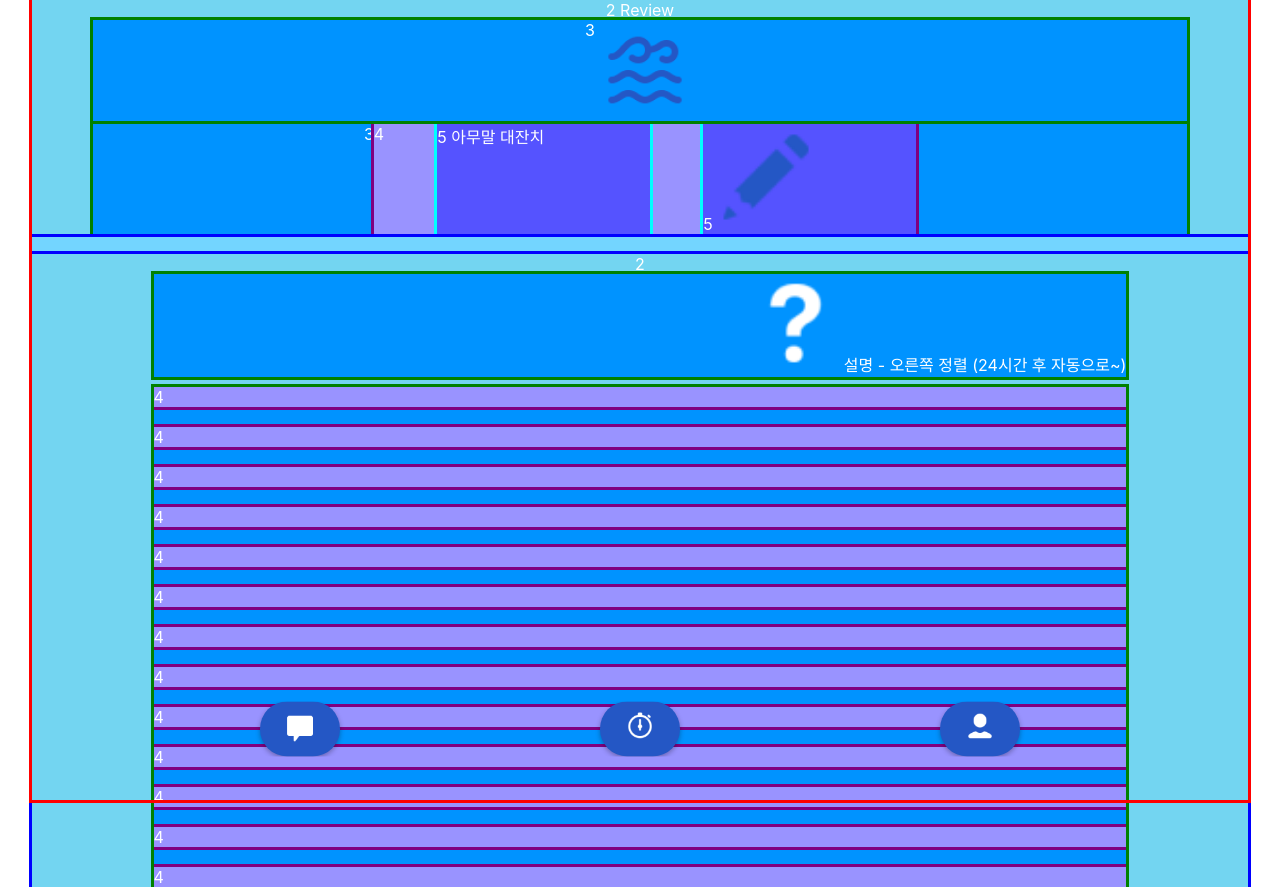
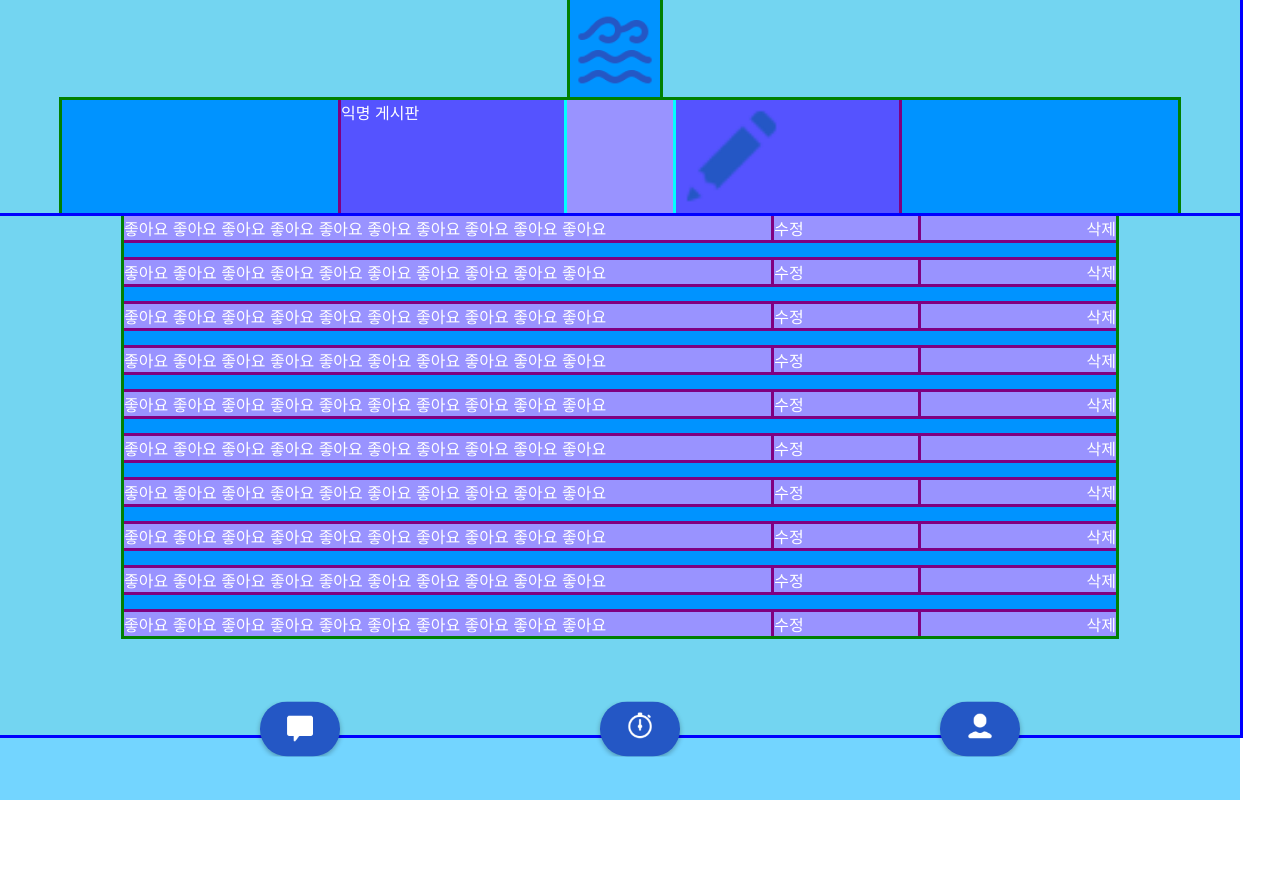
Before and after one commit to RIDE-THE-WAVE/Frontend, a React (Create React App) app in the folder ride-the-wave/: page /review in a window 1280 px wide. After the commit the page ends 800 px from the top, so only its background shows below. Built offline with nearby package versions, Linux system fonts and the light colour scheme.

Commit message:
FIX: 리뷰 페이지 class 이름 변경 #5

```diff
--- a/ride-the-wave/src/component/review/Review.js
+++ b/ride-the-wave/src/component/review/Review.js
@@ -10,54 +10,77 @@ import BottomNav from '../common/BottomNav';
 function Review() {
   return (
     <div className={styles.Review}>
-        <div className={styles.item_2}>2
-            Review
-            <div className={styles.item_3}>3
-                <Link to="/review"><img src={logo} alt="logo" /></Link>
-            </div>
-            <div className={styles.item_3}>3
-                <div className={styles.item_4}>4
+        <div className={styles.header}>
+            <Link to="/review">
+              <div className={styles.logo_box}>
+                  <img src={logo} alt="logo" />
+              </div>
+            </Link>
+            <div className={styles.title_box}>
+                <div className={styles.title_inner_box}>
                     {/* 제목 박스가 들어갈 예정 */}
-                    <div className={styles.item_5}>5 아무말 대잔치
+                    <div className={styles.title}>
+                      <span>익명 게시판</span>
                     </div>
-                    <div className={styles.item_5}>5
+                    <div className={styles.title_img}>
                       <span><img src={write} alt="write" width='50%'/></span>
                     </div>
                 </div>
             </div>
         </div>
-        <div className={styles.item_2}>2
-          <div className={styles.item_3_2_1}>
-            <span><img src={question} alt="question" width='10%'/></span>
-            설명 - 오른쪽 정렬 (24시간 후 자동으로~)
-          </div>
-          <div className={styles.item_3_2_2}>
+        <div className={styles.contents_box}>
+          {/* 액자처럼 만들어야한다. */}
+          <div className={styles.contents}>
                 {/* 하단 클릭바 */}
-                <div className={styles.item_4_2}>4
+                <div className={styles.content}>
+                  <span>좋아요 좋아요 좋아요 좋아요 좋아요 좋아요 좋아요 좋아요 좋아요 좋아요 </span>
+                  <span className={styles.fix_button}>수정</span>
+                  <span className={styles.delete_button}>삭제</span>
                 </div>
-                <div className={styles.item_4_2}>4
+                <div className={styles.content}>
+                  <span>좋아요 좋아요 좋아요 좋아요 좋아요 좋아요 좋아요 좋아요 좋아요 좋아요 </span>
+                  <span className={styles.fix_button}>수정</span>
+                  <span className={styles.delete_button}>삭제</span>
                 </div>
-                <div className={styles.item_4_2}>4
+                <div className={styles.content}>
+                  <span>좋아요 좋아요 좋아요 좋아요 좋아요 좋아요 좋아요 좋아요 좋아요 좋아요 </span>
+                  <span className={styles.fix_button}>수정</span>
+                  <span className={styles.delete_button}>삭제</span>
                 </div>
-                <div className={styles.item_4_2}>4
+                <div className={styles.content}>
+                  <span>좋아요 좋아요 좋아요 좋아요 좋아요 좋아요 좋아요 좋아요 좋아요 좋아요 </span>
+                  <span className={styles.fix_button}>수정</span>
+                  <span className={styles.delete_button}>삭제</span>
                 </div>
-                <div className={styles.item_4_2}>4
+                <div className={styles.content}>
+                  <span>좋아요 좋아요 좋아요 좋아요 좋아요 좋아요 좋아요 좋아요 좋아요 좋아요 </span>
+                  <span className={styles.fix_button}>수정</span>
+                  <span className={styles.delete_button}>삭제</span>
                 </div>
-                <div className={styles.item_4_2}>4
+                <div className={styles.content}>
+                  <span>좋아요 좋아요 좋아요 좋아요 좋아요 좋아요 좋아요 좋아요 좋아요 좋아요 </span>
+                  <span className={styles.fix_button}>수정</span>
+                  <span className={styles.delete_button}>삭제</span>
                 </div>
-                <div className={styles.item_4_2}>4
+                <div className={styles.content}>
+                  <span>좋아요 좋아요 좋아요 좋아요 좋아요 좋아요 좋아요 좋아요 좋아요 좋아요 </span>
+                  <span className={styles.fix_button}>수정</span>
+                  <span className={styles.delete_button}>삭제</span>
                 </div>
-                <div className={styles.item_4_2}>4
+                <div className={styles.content}>
+                  <span>좋아요 좋아요 좋아요 좋아요 좋아요 좋아요 좋아요 좋아요 좋아요 좋아요 </span>
+                  <span className={styles.fix_button}>수정</span>
+                  <span className={styles.delete_button}>삭제</span>
                 </div>
-                <div className={styles.item_4_2}>4
+                <div className={styles.content}>
+                  <span>좋아요 좋아요 좋아요 좋아요 좋아요 좋아요 좋아요 좋아요 좋아요 좋아요 </span>
+                  <span className={styles.fix_button}>수정</span>
+                  <span className={styles.delete_button}>삭제</span>
                 </div>
-                <div className={styles.item_4_2}>4
-                </div>
-                <div className={styles.item_4_2}>4
-                </div>
-                <div className={styles.item_4_2}>4
-                </div>
-                <div className={styles.item_4_2}>4
+                <div className={styles.content}>
+                  <span>좋아요 좋아요 좋아요 좋아요 좋아요 좋아요 좋아요 좋아요 좋아요 좋아요 </span>
+                  <span className={styles.fix_button}>수정</span>
+                  <span className={styles.delete_button}>삭제</span>
                 </div>
               </div>
           </div>
--- a/ride-the-wave/src/component/review/Review.module.css
+++ b/ride-the-wave/src/component/review/Review.module.css
@@ -1,18 +1,15 @@
 .Review {
-    width: 95%; /* 추후에 100% 으로 바꾸기 */
+    width: 100%; /* 추후에 100% 으로 바꾸기 */
     height: 100vh;
     max-width: 1240px;
-    margin: 0 auto; /* center the form */
     display: grid; /* grid container */
-    grid-template-columns: 1fr;
     grid-template-rows: 1fr 4fr 0.5fr;
-    gap: 20px;
-    outline: 3px solid red;
+    color: white;
     background-color: #73D5FF;
-    color: white;
+    /* outline: 3px solid red; */
 }
 
-.item_2 {
+.header {
     display: flex;
     align-items: center;
     flex-direction: column;
@@ -21,7 +18,7 @@
     background-color: #73D5F1;
 }
 
-.item_3 {
+.logo_box {
     display: flex;
     justify-content: center;
     width: 90%;
@@ -30,18 +27,51 @@
     background-color: #0093ff;
 }
 
-.item_3_2_1 {
-    /* display: flex */
-    /* justify-content: right; */
-    text-align: right;
-    width: 80%;
-    margin-bottom: 10px;
+.title_box {
+    display: flex;
+    justify-content: center;
+    width: 90%;
     color: white;
     outline: 3px solid green;
     background-color: #0093ff;
 }
 
-.item_3_2_2 {
+.title_inner_box {
+    flex: 0.5;
+    display: flex;
+    justify-content: space-between;
+    outline: 3px solid purple;
+    color: white;
+    background-color: #9993ff;
+}
+
+.title {
+    flex: 0.4;
+    outline: 3px solid cyan;
+    color: white;
+    background-color: #5553ff;
+}
+
+.title_img {
+    flex: 0.4;
+    outline: 3px solid cyan;
+    color: white;
+    background-color: #5553ff;
+}
+
+/* ********** */
+
+.contents_box {
+    display: flex;
+    align-items: center;
+    flex-direction: column;
+    outline: 3px solid blue;
+    color: white;
+    background-color: #73D5F1;
+}
+
+
+.contents {
     display: flex;
     flex-direction: column;
     justify-content: center;
@@ -52,25 +82,7 @@
     background-color: #0093ff;
 }
 
-.item_3_3 {
-    display: flex;
-    justify-content: space-between;
-    width: 90%;
-    color: white;
-    outline: 3px solid green;
-    background-color: #0093ff;
-}
-
-.item_4 {
-    flex: 0.5;
-    display: flex;
-    justify-content: space-between;
-    outline: 3px solid purple;
-    color: white;
-    background-color: #9993ff;
-}
-
-.item_4_2 {
+.content {
     flex: 0.3;
     display: flex;
     justify-content: space-between;
@@ -79,14 +91,23 @@
     background-color: #9993ff;
 }
 
-.item_5 {
-    flex: 0.4;
-    outline: 3px solid cyan;
+.fix_button {
+    flex: 0.3;
+    display: flex;
+    justify-content: space-between;
+    outline: 3px solid purple;
     color: white;
-    background-color: #5553ff;
+    background-color: #9993ff;
 }
 
-
+.post_button {
+    flex: 0.3;
+    display: flex;
+    justify-content: space-between;
+    outline: 3px solid purple;
+    color: white;
+    background-color: #9993ff;
+}
 
 @media screen and (min-width:500px) {
     .Review {
```
